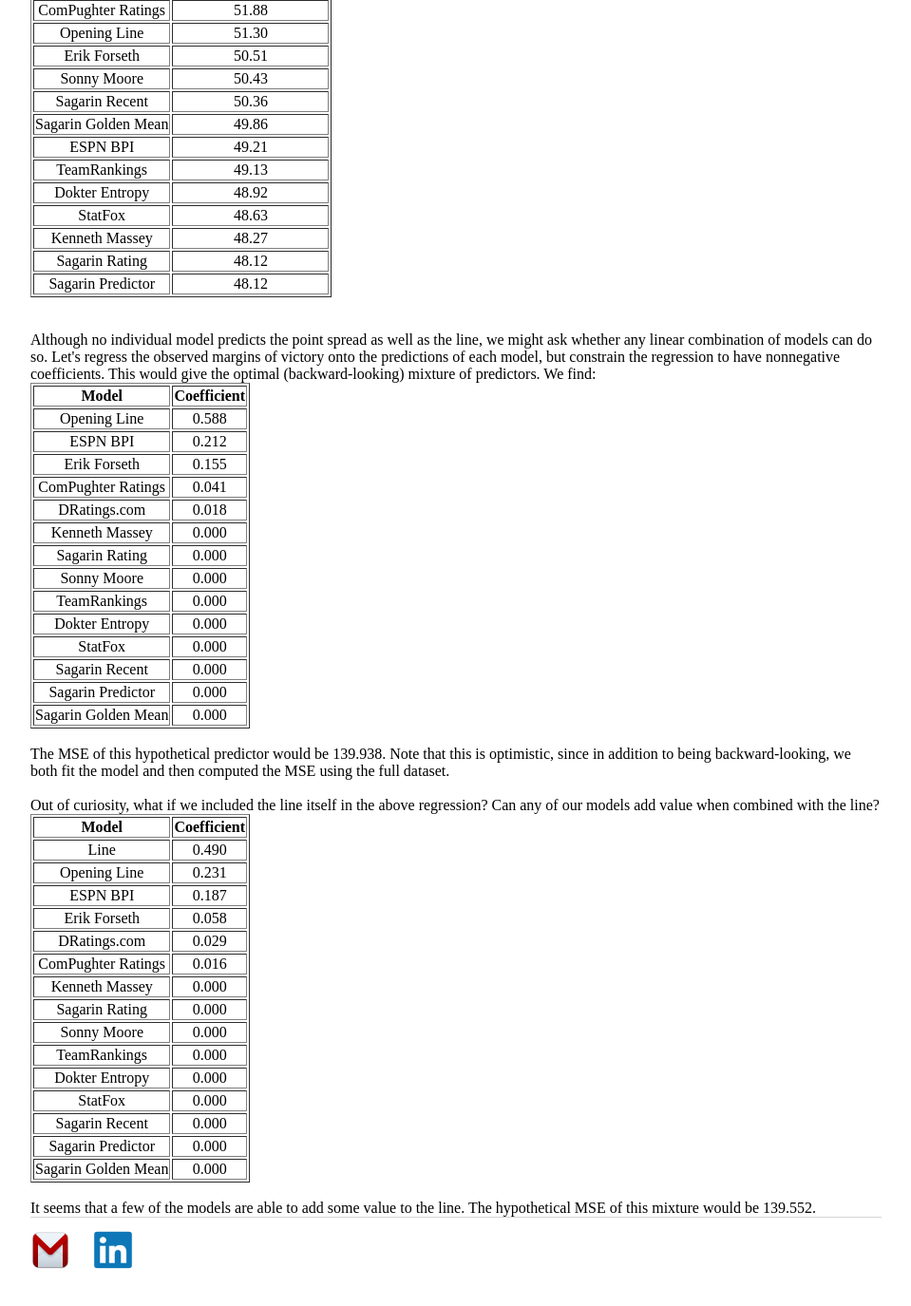
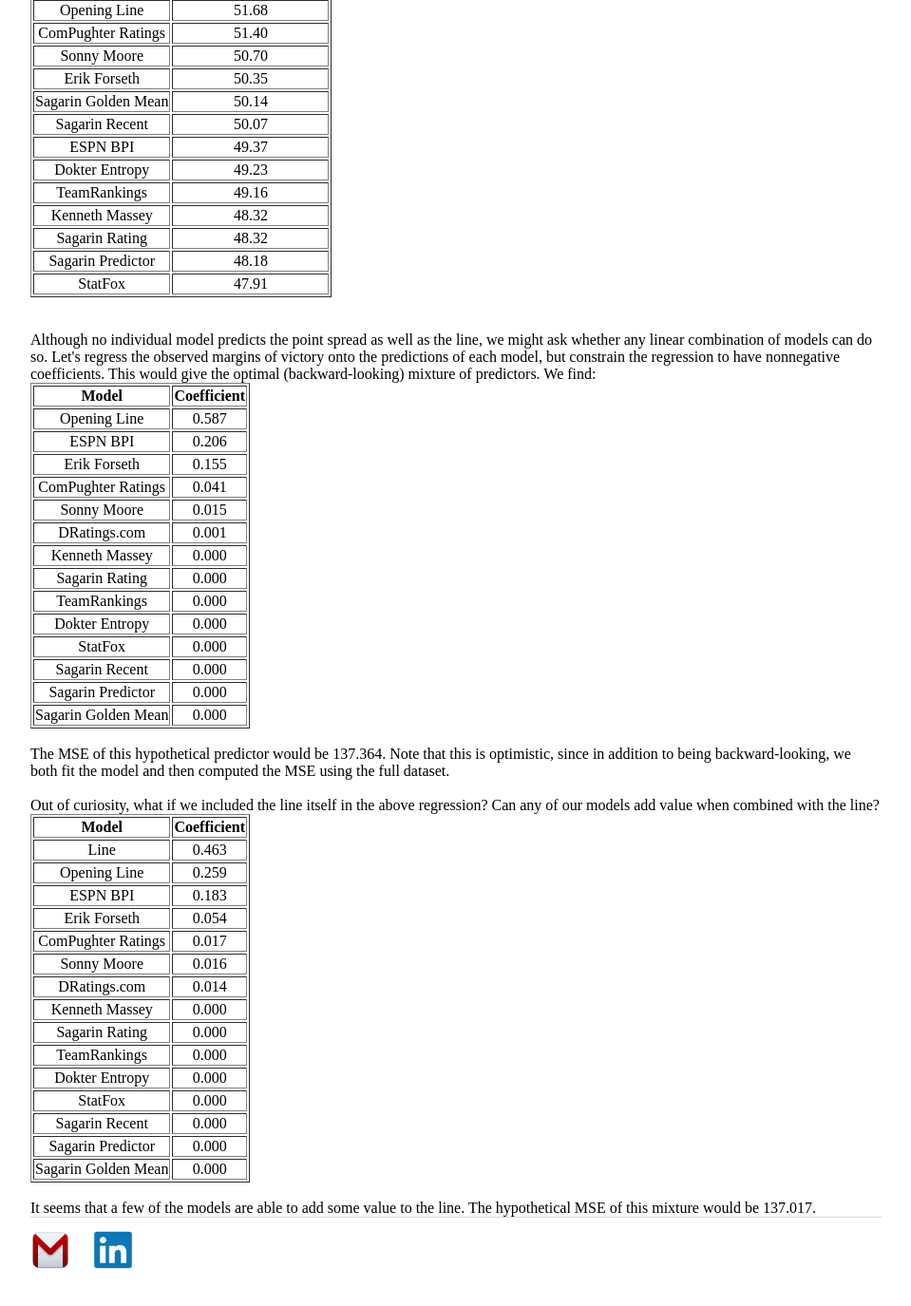
Before and after one commit to erikrforseth/erikrforseth.github.io, a Jekyll site: the page built from about.html, in a window 1280 px wide and 1400 px high, scrolled down 1175 px. Shown: the top 1375 px of the window at 95% size, without its empty margins (160-1119 px from the left). Built offline with Jekyll 4.4.1, drawn with Linux system fonts in a browser that asks for light colours; some of the changed text lies outside the part shown.

Commit message:
about page

```diff
--- a/about.html
+++ b/about.html
@@ -4,7 +4,7 @@
 ---
 A large number of people have developed models for predicting the outcomes of college basketball games. For those that have made their picks publicly available, <a href="http://www.thepredictiontracker.com/basketball.php">ThePredictionTracker</a> does a great service by tracking the live performance of each model over the course of the season. Unfortunately, it's difficult to do a direct comparison of models using the summary page on the Tracker, in part because each model has predicted a different subset of games (in many cases this is accidental -- schedules get modified and web scrapers don't pick up the changes -- but some models don't start making picks altogether until weeks or months into the season). Throughout the season, I'll try to update this page with some further analysis of the Tracker data. For what follows, I chose a subset of models which have made picks since the very beginning of the season, and I threw out games for which any of those models did not make a pick. In a (somewhat lazy) attempt to address misprinted lines, I filtered out any games for which the opening and closing lines differed by more than 5 points (it's very rare that this really happens).
 <br><br>
-Results are shown as of 2019-12-05 for a set of 693 games:
+Results are shown as of 2019-12-07 for a set of 716 games:
 <br>
 <table border="1" class="dataframe">
   <thead>
@@ -16,63 +16,63 @@
   <tbody>
     <tr align="center">
       <td>Line</td>
-      <td>140.262</td>
+      <td>137.786</td>
     </tr>
     <tr align="center">
       <td>Opening Line</td>
-      <td>140.479</td>
+      <td>137.896</td>
     </tr>
     <tr align="center">
       <td>Erik Forseth</td>
-      <td>142.758</td>
+      <td>140.221</td>
     </tr>
     <tr align="center">
       <td>TeamRankings</td>
-      <td>144.217</td>
+      <td>141.724</td>
+    </tr>
+    <tr align="center">
+      <td>Sagarin Predictor</td>
+      <td>144.148</td>
     </tr>
     <tr align="center">
       <td>Sagarin Rating</td>
-      <td>146.619</td>
+      <td>144.198</td>
     </tr>
     <tr align="center">
-      <td>Sagarin Predictor</td>
-      <td>146.624</td>
+      <td>ESPN BPI</td>
+      <td>144.544</td>
     </tr>
     <tr align="center">
       <td>Sagarin Golden Mean</td>
-      <td>147.145</td>
-    </tr>
-    <tr align="center">
-      <td>ESPN BPI</td>
-      <td>147.371</td>
+      <td>144.714</td>
     </tr>
     <tr align="center">
       <td>Dokter Entropy</td>
-      <td>148.701</td>
+      <td>145.736</td>
     </tr>
     <tr align="center">
       <td>Sagarin Recent</td>
-      <td>155.750</td>
+      <td>153.329</td>
+    </tr>
+    <tr align="center">
+      <td>Sonny Moore</td>
+      <td>155.067</td>
     </tr>
     <tr align="center">
       <td>DRatings.com</td>
-      <td>157.644</td>
-    </tr>
-    <tr align="center">
-      <td>Sonny Moore</td>
-      <td>158.574</td>
+      <td>155.227</td>
     </tr>
     <tr align="center">
       <td>StatFox</td>
-      <td>158.947</td>
+      <td>156.917</td>
     </tr>
     <tr align="center">
       <td>Kenneth Massey</td>
-      <td>161.485</td>
+      <td>158.737</td>
     </tr>
     <tr align="center">
       <td>ComPughter Ratings</td>
-      <td>175.308</td>
+      <td>172.397</td>
     </tr>
   </tbody>
 </table>
@@ -87,63 +87,63 @@
   <tbody>
     <tr align="center">
       <td>Dokter Entropy</td>
-      <td>78.79</td>
+      <td>78.49</td>
     </tr>
     <tr align="center">
       <td>Line</td>
-      <td>78.14</td>
+      <td>77.93</td>
     </tr>
     <tr align="center">
       <td>Opening Line</td>
-      <td>77.99</td>
+      <td>77.86</td>
     </tr>
     <tr align="center">
       <td>TeamRankings</td>
-      <td>77.85</td>
+      <td>77.86</td>
     </tr>
     <tr align="center">
       <td>Sagarin Predictor</td>
-      <td>77.63</td>
+      <td>77.65</td>
     </tr>
     <tr align="center">
       <td>ESPN BPI</td>
-      <td>77.06</td>
+      <td>77.37</td>
     </tr>
     <tr align="center">
       <td>Erik Forseth</td>
-      <td>76.98</td>
+      <td>76.75</td>
     </tr>
     <tr align="center">
       <td>Sagarin Rating</td>
-      <td>76.48</td>
+      <td>76.26</td>
     </tr>
     <tr align="center">
       <td>Sagarin Golden Mean</td>
-      <td>76.05</td>
+      <td>75.98</td>
     </tr>
     <tr align="center">
       <td>Sagarin Recent</td>
-      <td>75.54</td>
+      <td>75.49</td>
     </tr>
     <tr align="center">
       <td>Kenneth Massey</td>
-      <td>75.32</td>
+      <td>75.28</td>
+    </tr>
+    <tr align="center">
+      <td>Sonny Moore</td>
+      <td>75.14</td>
     </tr>
     <tr align="center">
       <td>StatFox</td>
-      <td>75.04</td>
-    </tr>
-    <tr align="center">
-      <td>Sonny Moore</td>
-      <td>74.89</td>
+      <td>75.00</td>
     </tr>
     <tr align="center">
       <td>ComPughter Ratings</td>
-      <td>74.75</td>
+      <td>74.72</td>
     </tr>
     <tr align="center">
       <td>DRatings.com</td>
-      <td>74.46</td>
+      <td>74.44</td>
     </tr>
   </tbody>
 </table>
@@ -160,59 +160,59 @@
   <tbody>
     <tr align="center">
       <td>DRatings.com</td>
-      <td>53.68</td>
+      <td>53.56</td>
+    </tr>
+    <tr align="center">
+      <td>Opening Line</td>
+      <td>51.68</td>
     </tr>
     <tr align="center">
       <td>ComPughter Ratings</td>
-      <td>51.88</td>
+      <td>51.40</td>
     </tr>
     <tr align="center">
-      <td>Opening Line</td>
-      <td>51.30</td>
+      <td>Sonny Moore</td>
+      <td>50.70</td>
     </tr>
     <tr align="center">
       <td>Erik Forseth</td>
-      <td>50.51</td>
+      <td>50.35</td>
     </tr>
     <tr align="center">
-      <td>Sonny Moore</td>
-      <td>50.43</td>
+      <td>Sagarin Golden Mean</td>
+      <td>50.14</td>
     </tr>
     <tr align="center">
       <td>Sagarin Recent</td>
-      <td>50.36</td>
-    </tr>
-    <tr align="center">
-      <td>Sagarin Golden Mean</td>
-      <td>49.86</td>
+      <td>50.07</td>
     </tr>
     <tr align="center">
       <td>ESPN BPI</td>
-      <td>49.21</td>
+      <td>49.37</td>
+    </tr>
+    <tr align="center">
+      <td>Dokter Entropy</td>
+      <td>49.23</td>
     </tr>
     <tr align="center">
       <td>TeamRankings</td>
-      <td>49.13</td>
+      <td>49.16</td>
     </tr>
     <tr align="center">
-      <td>Dokter Entropy</td>
-      <td>48.92</td>
+      <td>Kenneth Massey</td>
+      <td>48.32</td>
+    </tr>
+    <tr align="center">
+      <td>Sagarin Rating</td>
+      <td>48.32</td>
+    </tr>
+    <tr align="center">
+      <td>Sagarin Predictor</td>
+      <td>48.18</td>
     </tr>
     <tr align="center">
       <td>StatFox</td>
-      <td>48.63</td>
-    </tr>
-    <tr align="center">
-      <td>Kenneth Massey</td>
-      <td>48.27</td>
-    </tr>
-    <tr align="center">
-      <td>Sagarin Rating</td>
-      <td>48.12</td>
-    </tr>
-    <tr align="center">
-      <td>Sagarin Predictor</td>
-      <td>48.12</td>
+      <td>47.91</td>
     </tr>
   </tbody>
 </table>
@@ -229,11 +229,11 @@
   <tbody>
     <tr align="center">
       <td>Opening Line</td>
-      <td>0.588</td>
+      <td>0.587</td>
     </tr>
     <tr align="center">
       <td>ESPN BPI</td>
-      <td>0.212</td>
+      <td>0.206</td>
     </tr>
     <tr align="center">
       <td>Erik Forseth</td>
@@ -244,8 +244,12 @@
       <td>0.041</td>
     </tr>
     <tr align="center">
+      <td>Sonny Moore</td>
+      <td>0.015</td>
+    </tr>
+    <tr align="center">
       <td>DRatings.com</td>
-      <td>0.018</td>
+      <td>0.001</td>
     </tr>
     <tr align="center">
       <td>Kenneth Massey</td>
@@ -253,10 +257,6 @@
     </tr>
     <tr align="center">
       <td>Sagarin Rating</td>
-      <td>0.000</td>
-    </tr>
-    <tr align="center">
-      <td>Sonny Moore</td>
       <td>0.000</td>
     </tr>
     <tr align="center">
@@ -286,7 +286,7 @@
   </tbody>
 </table>
 <br>
-The MSE of this hypothetical predictor would be 139.938. Note that this is optimistic, since in addition to being backward-looking, we both fit the model and then computed the MSE using the full dataset.
+The MSE of this hypothetical predictor would be 137.364. Note that this is optimistic, since in addition to being backward-looking, we both fit the model and then computed the MSE using the full dataset.
 <br><br>
 Out of curiosity, what if we included the line itself in the above regression? Can any of our models add value when combined with the line?<table border="1" class="dataframe">
   <thead>
@@ -298,27 +298,31 @@
   <tbody>
     <tr align="center">
       <td>Line</td>
-      <td>0.490</td>
+      <td>0.463</td>
     </tr>
     <tr align="center">
       <td>Opening Line</td>
-      <td>0.231</td>
+      <td>0.259</td>
     </tr>
     <tr align="center">
       <td>ESPN BPI</td>
-      <td>0.187</td>
+      <td>0.183</td>
     </tr>
     <tr align="center">
       <td>Erik Forseth</td>
-      <td>0.058</td>
+      <td>0.054</td>
+    </tr>
+    <tr align="center">
+      <td>ComPughter Ratings</td>
+      <td>0.017</td>
+    </tr>
+    <tr align="center">
+      <td>Sonny Moore</td>
+      <td>0.016</td>
     </tr>
     <tr align="center">
       <td>DRatings.com</td>
-      <td>0.029</td>
-    </tr>
-    <tr align="center">
-      <td>ComPughter Ratings</td>
-      <td>0.016</td>
+      <td>0.014</td>
     </tr>
     <tr align="center">
       <td>Kenneth Massey</td>
@@ -326,10 +330,6 @@
     </tr>
     <tr align="center">
       <td>Sagarin Rating</td>
-      <td>0.000</td>
-    </tr>
-    <tr align="center">
-      <td>Sonny Moore</td>
       <td>0.000</td>
     </tr>
     <tr align="center">
@@ -359,4 +359,4 @@
   </tbody>
 </table>
 <br>
-It seems that a few of the models are able to add some value to the line. The hypothetical MSE of this mixture would be 139.552.
+It seems that a few of the models are able to add some value to the line. The hypothetical MSE of this mixture would be 137.017.
```
